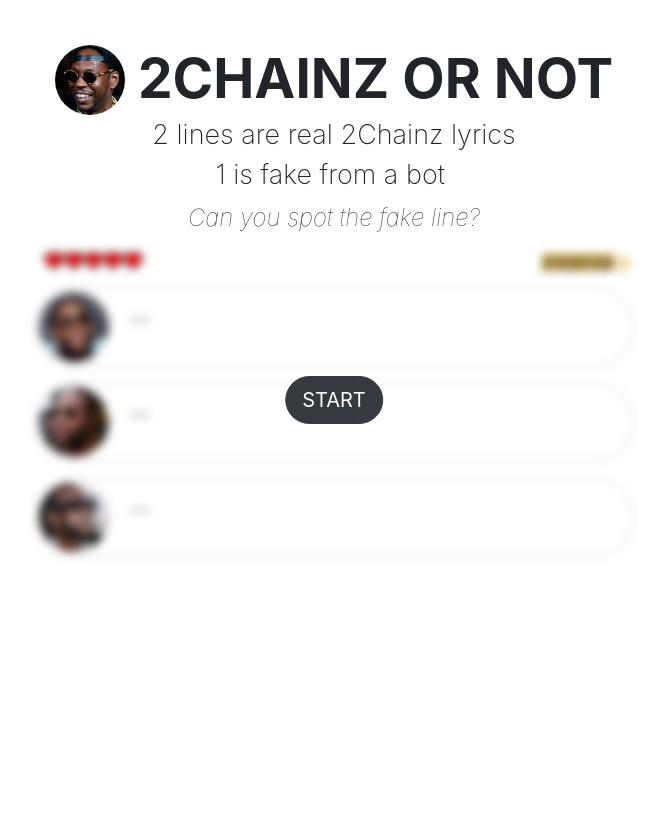
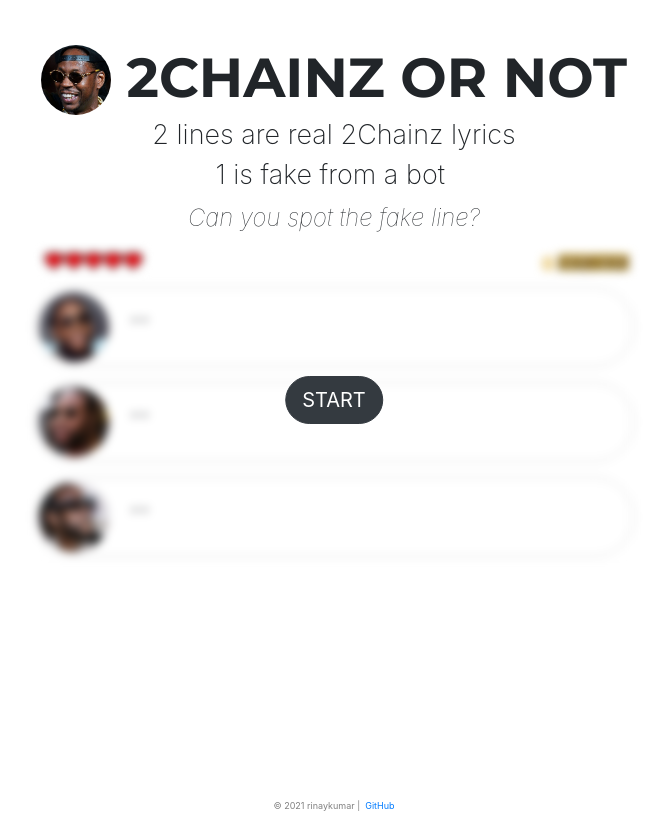
Before and after one commit to rinaykumar/2chainz-or-bot, a React (Create React App) app in the folder frontend/: page / in a window 1280 px wide. Shown: the whole page, without its empty margins (306-973 px from the left). Before the commit the page ends 800 px from the top, so only its background shows below. Built offline with nearby package versions, Linux system fonts and the light colour scheme; no server answers.

Commit message:
Footer, cleanup, images

```diff
--- a/frontend/public/index.html
+++ b/frontend/public/index.html
@@ -6,38 +6,24 @@
     <meta name="viewport" content="width=device-width, initial-scale=1" />
     <meta name="theme-color" content="#000000" />
     <link rel="apple-touch-icon" href="%PUBLIC_URL%/logo192.png" />
-    <!-- <link rel="stylesheet" href="../assets/bootstrap/css/bootstrap.min.css">
-    <link rel="stylesheet" href="../assets/css/styles.css"> -->
-    <!--
-      manifest.json provides metadata used when your web app is installed on a
-      user's mobile device or desktop. See https://developers.google.com/web/fundamentals/web-app-manifest/
-    -->
     <link rel="manifest" href="%PUBLIC_URL%/manifest.json" />
-    <!--
-      Notice the use of %PUBLIC_URL% in the tags above.
-      It will be replaced with the URL of the `public` folder during the build.
-      Only files inside the `public` folder can be referenced from the HTML.
-
-      Unlike "/favicon.ico" or "favicon.ico", "%PUBLIC_URL%/favicon.ico" will
-      work correctly both with client-side routing and a non-root public URL.
-      Learn how to configure a non-root public URL by running `npm run build`.
-    -->
     <title>2CHAINZ OR NOT</title>
-    <!-- <script src="../assets/bootstrap/css/bootstrap.min.css"></script>
-    <script src="../assets/bootstrap/js/bootstrap.min.js"></script> -->
   </head>
   <body>
     <noscript>You need to enable JavaScript to run this app.</noscript>
     <div id="root"></div>
-    <!--
-      This HTML file is a template.
-      If you open it directly in the browser, you will see an empty page.
-
-      You can add webfonts, meta tags, or analytics to this file.
-      The build step will place the bundled scripts into the <body> tag.
-
-      To begin the development, run `npm start` or `yarn start`.
-      To create a production bundle, use `npm run build` or `yarn build`.
-    -->
+    <footer>
+      <p
+        style="
+          font-size: xx-small;
+          color: grey;
+          text-align: center;
+          margin-bottom: 0px;
+        "
+      >
+        ©&nbsp;2021 rinaykumar |&nbsp;
+        <a href="https://github.com/rinaykumar/2chainz-or-not">GitHub</a>
+      </p>
+    </footer>
   </body>
 </html>
--- a/frontend/src/App.js
+++ b/frontend/src/App.js
@@ -524,7 +524,7 @@
                   <img id="heart5" src={Heart} className="heartimg" alt=""/>
                 </div>
                 <p className="score-text">
-                  <img src={Chain} className="chainimg" alt=""/> {this.state.correct}
+                {this.state.correct} <img src={Chain} className="chainimg" alt=""/>
                 </p>
               </div>
             </section>
@@ -579,12 +579,6 @@
             </section>
           </div>
         </div>
-        {/* <footer className="text-center mt-auto">
-          <p className="footer-text">
-            ©&nbsp;2021 rinaykumar |&nbsp;
-            <a href="https://github.com/rinaykumar/2chainz-or-not">GitHub</a>
-          </p>
-        </footer>  */}
         <Modal
           show={this.state.show}
           onHide={this.hideModal}
--- a/frontend/src/css/styles.css
+++ b/frontend/src/css/styles.css
@@ -1,5 +1,6 @@
 @import url('https://fonts.googleapis.com/css2?family=Catamaran&display=swap');
 @import url('https://fonts.googleapis.com/css2?family=Press+Start+2P&display=swap');
+@import url('https://fonts.googleapis.com/css2?family=Montserrat:wght@700&display=swap');
 
 body {
   padding-top: 30px;
@@ -21,6 +22,7 @@
 @media (min-width: 576px) {
   .page h1 {
     font-size: 55px;
+    font-family: 'Montserrat';
     font-weight: bold;
     align-content: center;
     vertical-align: middle;
@@ -45,6 +47,7 @@
     padding-top: 10px;
     font-size: 90px;
     padding-left: 10px;
+    font-family: 'Montserrat';
   }
 
   .gameover {
@@ -68,8 +71,9 @@
 
 @media (max-width: 575px) {
   .yup {
-    font-size: 70px;
+    font-size: 60px;
     padding-left: 10px;
+    font-family: 'Montserrat';
   }
 
   .heartimg {
@@ -234,31 +238,30 @@
   margin-bottom: 0px;
 }
 
-.background {
-  padding-bottom:120px;
+html,
+body {
+ height: 100%;
+ position: relative;
 }
 
-.footer {
-  position:fixed;
-  left:0;
-  bottom:0;
-  right:0;
-}
+#root {
+  min-height: 100vh;
+  /* overflow: hidden;
+  display: block; */
+  position: relative;
+  padding-bottom: 0px;
+ }
+
+ footer {
+  position: absolute;
+  bottom: 0;
+  width: 100%;
+  height: 1px;
+ }
 
 .footer-text {
   font-size: xx-small;
   color: lightgrey;
-  vertical-align: bottom;
-}
-
-.about {
-  padding-top: 30px;
-  align-content: center;
-}
-
-.about-p {
-  font-size: smaller;
-  color: grey;
 }
 
 .fake-line {
```
Also changed, not shown: frontend/public/logo192.png, 1 other file (tests, documents, lock files or other folders).
